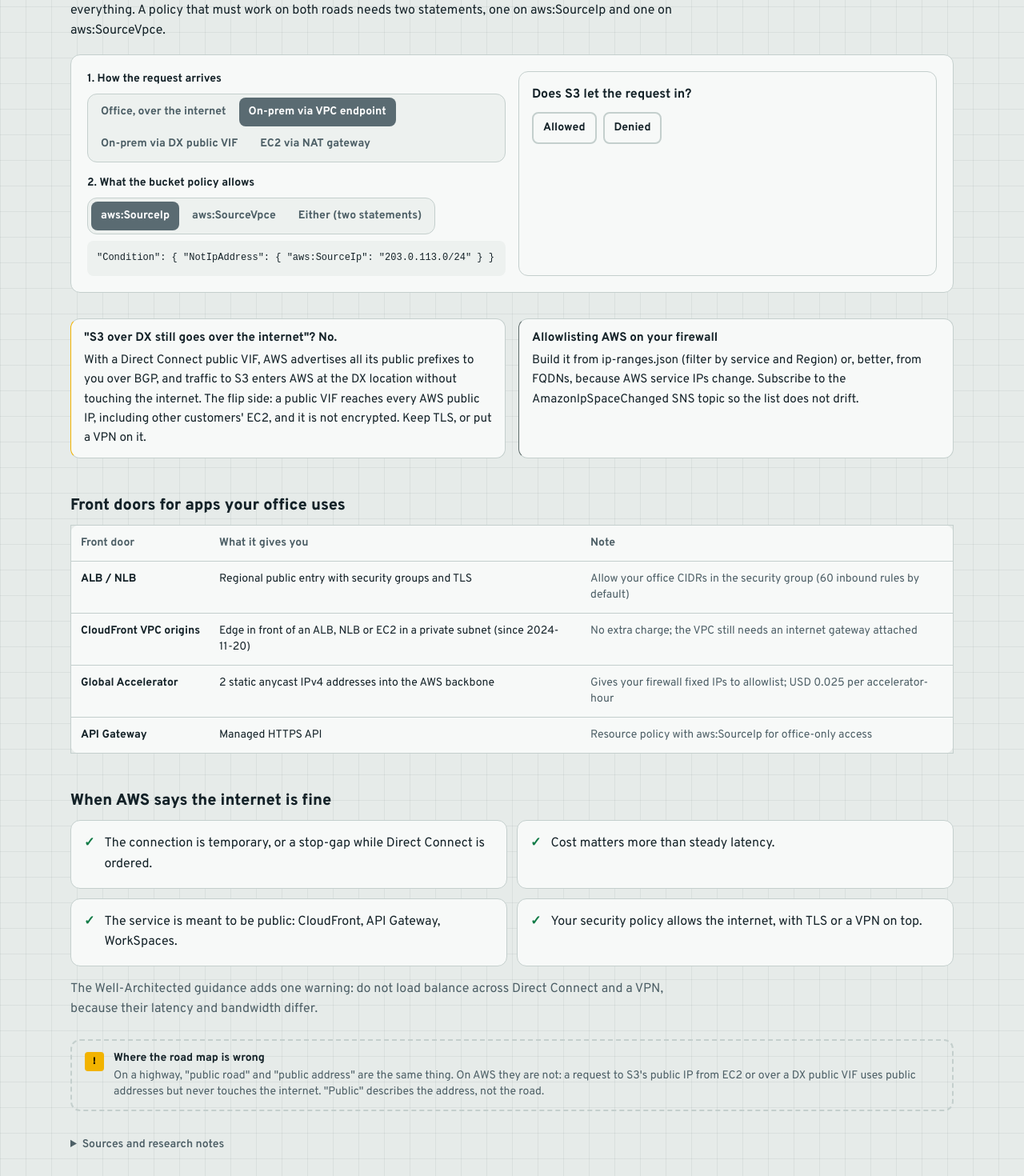
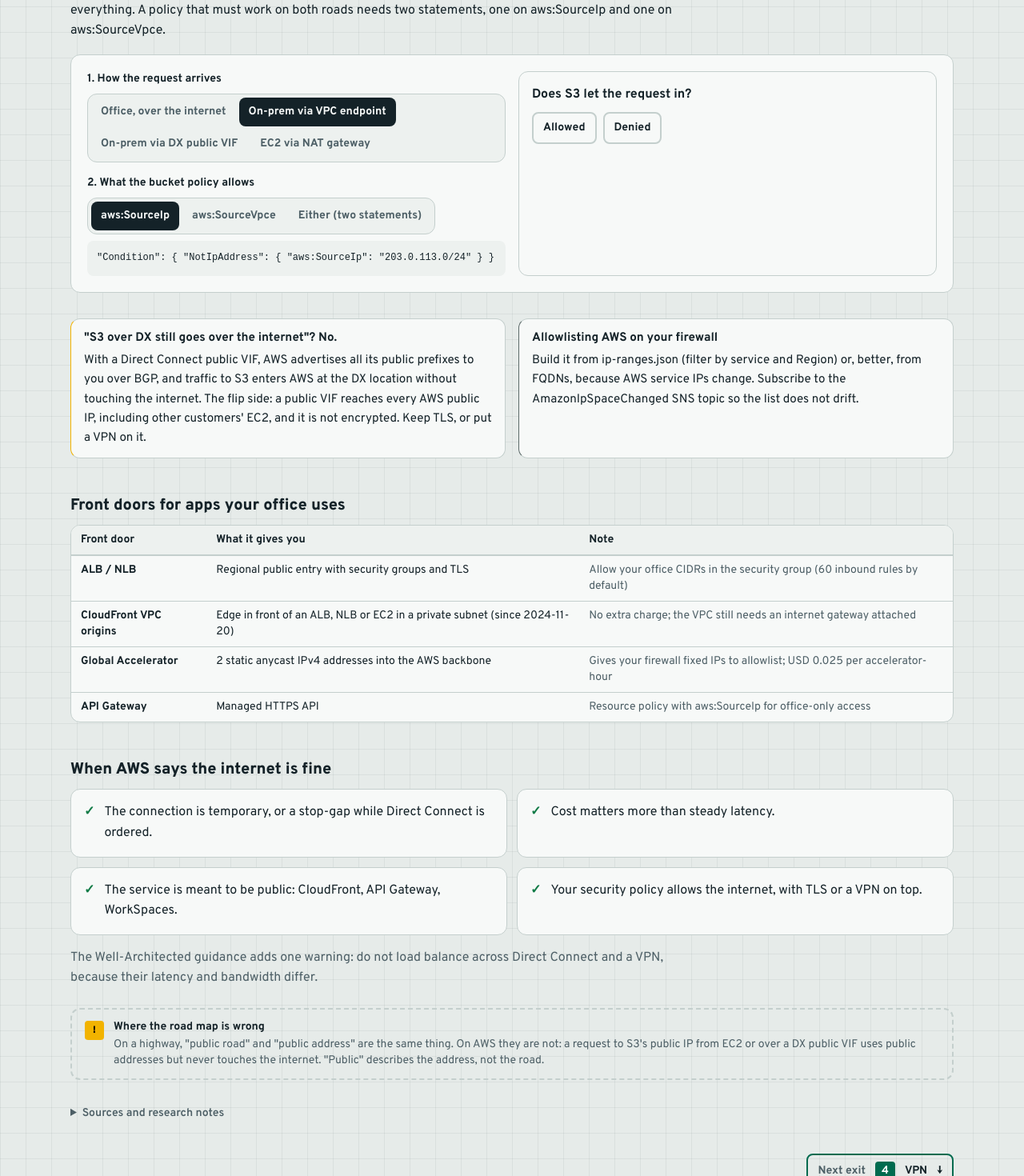
Before and after one commit to 0-draft/on-ramp, a React (Vite) app: page / in a window 1280 px wide. Shown: the part 5560-7030 px from the top of the page at 80% size. Built offline with nearby package versions, Linux system fonts and the light colour scheme; a web font is replaced by a local one.

Commit message:
fix(internet,vpn): BGP limit wording, tunnel-end matrix, failover outage step, shared tables

```diff
--- a/src/features/internet/HopWalk.tsx
+++ b/src/features/internet/HopWalk.tsx
@@ -78,7 +78,8 @@
 
   return (
     <div className="panel p-4 sm:p-5">
-      <Stepper steps={STEPS} index={i} onChange={setI} color={color}>
+      {/* Ink, not the slate internet colour, so Next never reads as disabled. */}
+      <Stepper steps={STEPS} index={i} onChange={setI} color="var(--ink)">
         <svg
           viewBox={`0 0 ${W} ${H}`}
           className="diagram block h-auto w-full"
@@ -153,7 +154,7 @@
                   height={b.h}
                   rx={8}
                   fill={cur ? "var(--paper)" : "var(--paper-2)"}
-                  stroke={cur ? color : awsSide ? "var(--sign)" : "var(--line)"}
+                  stroke={cur ? color : awsSide ? "var(--hub)" : "var(--line)"}
                   strokeWidth={cur ? 3 : 1.5}
                   strokeDasharray={awsSide && !cur ? "5 4" : undefined}
                 />
@@ -200,7 +201,7 @@
                     textAnchor="middle"
                     fontSize={13}
                     fill="var(--ink)"
-                    className="mono"
+                    className="num"
                   >
                     src {srcIp}
                   </text>
@@ -209,7 +210,7 @@
             );
           })()}
         </svg>
-        {narrow && <p className="mt-1 font-mono text-sm">src {srcIp}</p>}
+        {narrow && <p className="mt-1 num text-sm">src {srcIp}</p>}
       </Stepper>
     </div>
   );
--- a/src/features/internet/InternetSection.tsx
+++ b/src/features/internet/InternetSection.tsx
@@ -1,6 +1,13 @@
 import type { L } from "@/i18n/lang";
 import { useLang } from "@/i18n/useLang";
-import { Callout, MetaphorLimit, Section, Sources, Spec } from "@/components/ui";
+import {
+  Callout,
+  DataTable,
+  MetaphorLimit,
+  Section,
+  Sources,
+  Spec,
+} from "@/components/ui";
 import { HopWalk } from "./HopWalk";
 import { PolicyLab } from "./PolicyLab";
 
@@ -90,7 +97,7 @@
   },
   {
     en: "Your security policy allows the internet, with TLS or a VPN on top.",
-    ja: "セキュリティポリシーがインターネットを許し、TLS か VPN をかぶせる。",
+    ja: "セキュリティポリシーがインターネット利用を認めている (TLS か VPN を重ねる前提)。",
   },
 ];
 
@@ -147,6 +154,7 @@
           })}
         </Callout>
         <Callout
+          tone="info"
           title={{
             en: "Allowlisting AWS on your firewall",
             ja: "社内 FW で AWS を許可するには",
@@ -154,7 +162,7 @@
         >
           {t({
             en: "Build it from ip-ranges.json (filter by service and Region) or, better, from FQDNs, because AWS service IPs change. Subscribe to the AmazonIpSpaceChanged SNS topic so the list does not drift.",
-            ja: "ip-ranges.json (service と region で絞る) から、できれば FQDN で作ります。AWS のサービス IP は変わるので、AmazonIpSpaceChanged の SNS トピックを購読してリストが古くならないように。",
+            ja: "ip-ranges.json (サービスとリージョンで絞り込む) から作るか、できれば FQDN ベースにします。AWS のサービス IP は変わるので、AmazonIpSpaceChanged の SNS トピックを購読してリストが古くならないように。",
           })}
         </Callout>
       </div>
@@ -165,30 +173,20 @@
           ja: "社内から使うアプリの入口",
         })}
       </h3>
-      <div className="overflow-x-auto">
-        <table className="panel w-full min-w-[36rem] border-collapse text-sm">
-          <thead>
-            <tr className="text-left text-[var(--muted)]">
-              <th className="p-3">{t({ en: "Front door", ja: "入口" })}</th>
-              <th className="p-3">
-                {t({ en: "What it gives you", ja: "何が得られるか" })}
-              </th>
-              <th className="p-3">{t({ en: "Note", ja: "メモ" })}</th>
-            </tr>
-          </thead>
-          <tbody>
-            {DOORS.map((d) => (
-              <tr key={d.name} className="border-t border-[var(--line)] align-top">
-                <th scope="row" className="p-3 text-left font-bold whitespace-nowrap">
-                  {d.name}
-                </th>
-                <td className="p-3">{t(d.what)}</td>
-                <td className="p-3 text-[var(--muted)]">{t(d.note)}</td>
-              </tr>
-            ))}
-          </tbody>
-        </table>
-      </div>
+      <DataTable
+        columns={[
+          { en: "Front door", ja: "入口" },
+          { en: "What it gives you", ja: "何が得られるか" },
+          { en: "Note", ja: "メモ" },
+        ]}
+        rows={DOORS.map((d) => [
+          d.name,
+          t(d.what),
+          <span key="n" className="text-[var(--muted)]">
+            {t(d.note)}
+          </span>,
+        ])}
+      />
 
       <h3 className="mt-12 mb-3 text-xl font-extrabold">
         {t({
--- a/src/features/internet/PolicyLab.tsx
+++ b/src/features/internet/PolicyLab.tsx
@@ -77,7 +77,6 @@
             options={ARRIVALS}
             value={arrival}
             onChange={setArrival}
-            color="var(--r-internet)"
           />
         </div>
         <div>
@@ -92,7 +91,6 @@
             options={CONDITIONS}
             value={cond}
             onChange={setCond}
-            color="var(--r-internet)"
           />
           <div className="mt-2 overflow-x-auto rounded-lg bg-[var(--paper-2)] p-3">
             <pre className="font-mono text-xs leading-relaxed whitespace-pre">
--- a/src/features/internet/policy.ts
+++ b/src/features/internet/policy.ts
@@ -8,6 +8,8 @@
  *
  * Addresses are documentation ranges (RFC 5737).
  */
+
+import { contains, ipToInt, parseCidr } from "@/lib/cidr";
 
 export type Arrival = "internet" | "endpoint" | "publicVif" | "nat";
 export type Condition = "sourceIp" | "sourceVpce" | "both";
@@ -38,8 +40,11 @@
   }
 }
 
+const OFFICE = parseCidr(OFFICE_CIDR)!;
+
 function inOfficeCidr(ip: string): boolean {
-  return ip.startsWith("203.0.113.");
+  const n = ipToInt(ip);
+  return n !== null && contains(OFFICE, n);
 }
 
 export interface Verdict {
--- a/src/features/vpn/FailoverLab.tsx
+++ b/src/features/vpn/FailoverLab.tsx
@@ -27,7 +27,7 @@
   },
   {
     en: "Tunnel 1 comes back with the same outside IP. With the default startup action (Add), your device must start IKE again; with IKEv1 and no traffic, a tunnel can stay down until it does.",
-    ja: "トンネル 1 が同じ外部 IP で復帰。既定の起動アクション (Add) では社内機器から IKE を張り直す必要があり、IKEv1 で通信がないと張り直すまで down のままのことも。",
+    ja: "トンネル 1 が同じ外部 IP で復帰。既定の起動アクション (Add) では社内機器から IKE を張り直す必要があり、IKEv1 で通信がないと張り直すまで ダウンしたままのことも。",
   },
 ];
 
@@ -205,9 +205,9 @@
             b={hub}
             title="VGW / Transit Gateway"
             sub={t({ en: "AWS side", ja: "AWS 側" })}
-            fill="var(--sign)"
-            ink="var(--on-color)"
-            stroke="var(--sign)"
+            fill="var(--hub)"
+            ink="var(--on-hub)"
+            stroke="var(--hub)"
           />
           {([1, 2] as const).map((n) => {
             const st = n === 1 ? f.t1 : f.t2;
@@ -216,7 +216,7 @@
               <Box
                 key={n}
                 b={ep(n)}
-                title={`${t({ en: "Tunnel", ja: "トンネル" })} ${n} · AZ ${n === 1 ? "a" : "b"}`}
+                title={`${t({ en: "Tunnel", ja: "トンネル" })} ${n} (AZ ${n === 1 ? "a" : "b"})`}
                 sub={t(STATE[st].label)}
                 stroke={carrying ? "var(--ink)" : STATE[st].stroke}
               />
@@ -249,8 +249,16 @@
           style={{ color: f.awsEgress ? "var(--ok)" : "var(--bad)" }}
         >
           {f.awsEgress
-            ? t({ en: "Connected", ja: "接続中" })
-            : t({ en: "Outage: no working tunnel", ja: "停止: 使えるトンネルがない" })}
+            ? t({ en: "✓ Connected", ja: "✓ 接続中" })
+            : f.detecting
+              ? t({
+                  en: "✕ Outage while detection runs: traffic still goes into tunnel 1",
+                  ja: "✕ 検出中は停止: 通信はまだトンネル 1 に送られて消える",
+                })
+              : t({
+                  en: "✕ Outage: no working tunnel",
+                  ja: "✕ 停止: 使えるトンネルがない",
+                })}
         </p>
       </Stepper>
     </div>
--- a/src/features/vpn/VpnSection.tsx
+++ b/src/features/vpn/VpnSection.tsx
@@ -1,7 +1,7 @@
 import type { L } from "@/i18n/lang";
 import { useLang } from "@/i18n/useLang";
 import { ROUTE } from "@/data/routes";
-import { Callout, MetaphorLimit, Section, Sources, Spec } from "@/components/ui";
+import { DataTable, MetaphorLimit, Section, Sources, Spec, Traps } from "@/components/ui";
 import { FailoverLab } from "./FailoverLab";
 import { ThroughputLab } from "./ThroughputLab";
 
@@ -12,11 +12,11 @@
   },
   {
     k: { en: "Standard tunnel", ja: "標準トンネル" },
-    v: { en: "1.25 Gbps · 140,000 PPS", ja: "1.25 Gbps・140,000 PPS" },
+    v: { en: "1.25 Gbps, 140,000 PPS", ja: "1.25 Gbps、140,000 PPS" },
   },
   {
-    k: { en: "Large tunnel (2025-11)", ja: "Large トンネル (2025-11)" },
-    v: { en: "5 Gbps · 400,000 PPS", ja: "5 Gbps・400,000 PPS" },
+    k: { en: "Large tunnel (2025-11)", ja: "広帯域幅トンネル (2025-11)" },
+    v: { en: "5 Gbps, 400,000 PPS", ja: "5 Gbps、400,000 PPS" },
   },
   {
     k: { en: "Max MTU / MSS", ja: "最大 MTU / MSS" },
@@ -30,64 +30,68 @@
     k: { en: "Tokyo price", ja: "東京の料金" },
     v: {
       en: "USD 0.048/h standard, 0.60/h Large",
-      ja: "標準 USD 0.048/時、Large 0.60/時",
+      ja: "標準 USD 0.048/時、広帯域幅 0.60/時",
     },
   },
 ];
 
-const ENDS: { name: string; what: L; limits: L }[] = [
+// Where the tunnels end, as a feature matrix (docs/02, "Where a VPN can end").
+const Y = "✓";
+const N = "✕";
+const ENDS: { name: string; ecmp: L; large: string; accel: string; ipv6: L; notes: L }[] =
+  [
     {
       name: "Virtual private gateway",
-    what: {
-      en: "Per-VPC VPN concentrator, attached to one VPC",
-      ja: "1 つの VPC にアタッチする VPC 専用の VPN 終端",
-    },
-    limits: {
-      en: "10 connections per VGW. No ECMP, no IPv6, no Large tunnels, no acceleration. VPN CloudHub between branches.",
-      ja: "VGW あたり 10 接続。ECMP・IPv6・Large トンネル・高速化はなし。拠点間の VPN CloudHub は可。",
+      ecmp: { en: "✕ one egress tunnel", ja: "✕ 送信は 1 トンネル" },
+      large: N,
+      accel: N,
+      ipv6: { en: "✕", ja: "✕" },
+      notes: {
+        en: "Attached to one VPC. 10 connections per VGW (default, adjustable). VPN CloudHub between branches.",
+        ja: "VPC 1 つにアタッチ。VGW あたり 10 接続 (既定値、引き上げ可)。拠点間の VPN CloudHub は可。",
       },
     },
     {
       name: "Transit Gateway",
-    what: {
-      en: "Regional hub with route tables; VPN is one attachment",
-      ja: "ルートテーブルを持つリージョンのハブ。VPN はアタッチメントの 1 種",
-    },
-    limits: {
-      en: "ECMP across tunnels (BGP), Large tunnels, accelerated VPN, Private IP VPN over DX, IPv6 inside and outside.",
-      ja: "トンネル間 ECMP (BGP)、Large トンネル、高速化 VPN、DX 上のプライベート IP VPN、内外の IPv6。",
+      ecmp: { en: "✓ BGP, option on", ja: "✓ BGP、オプション有効時" },
+      large: Y,
+      accel: Y,
+      ipv6: { en: "✓ inside and outside", ja: "✓ 内側・外側とも" },
+      notes: {
+        en: "Regional hub with route tables; VPN is one attachment. Private IP VPN over DX.",
+        ja: "ルートテーブルを持つリージョンのハブ。VPN はアタッチメントの 1 種。DX 上のプライベート IP VPN も。",
       },
     },
     {
       name: "Cloud WAN",
-    what: {
-      en: "VPN attaches to a core network edge and lands in a segment",
-      ja: "VPN をコアネットワークエッジにアタッチし、セグメントに所属",
-    },
-    limits: {
-      en: "BGP only. Large tunnels and IPv6 supported. The VPN must be in the same account as the core network.",
-      ja: "BGP のみ。Large トンネルと IPv6 は対応。VPN はコアネットワークと同じアカウントに必要。",
+      ecmp: { en: "✓ BGP, on by default", ja: "✓ BGP、既定で有効" },
+      large: Y,
+      accel: N,
+      ipv6: { en: "✓", ja: "✓" },
+      notes: {
+        en: "BGP only; lands in a segment. The VPN must be in the same account as the core network.",
+        ja: "BGP のみ。セグメントに所属。VPN はコアネットワークと同じアカウントに必要。",
       },
     },
     {
-    name: "VPN Concentrator",
-    what: {
-      en: "One shared Transit Gateway attachment for many small sites (2025-11-19)",
-      ja: "多数の小拠点をまとめる共有の Transit Gateway アタッチメント (2025-11-19)",
-    },
-    limits: {
-      en: "Transit Gateway only. 100 sites, 100 Mbps and 10,000 PPS per site, 5 Gbps total. BGP only, no ECMP.",
-      ja: "Transit Gateway のみ。100 拠点、拠点あたり 100 Mbps・10,000 PPS、合計 5 Gbps。BGP のみ、ECMP なし。",
+      name: "VPN Concentrator (2025-11-19)",
+      ecmp: { en: "✕", ja: "✕" },
+      large: N,
+      accel: Y,
+      ipv6: { en: "no dual-stack", ja: "デュアルスタック不可" },
+      notes: {
+        en: "Transit Gateway only, BGP only. 100 sites, 100 Mbps and 10,000 PPS per site, 5 Gbps shared.",
+        ja: "Transit Gateway のみ、BGP のみ。100 拠点、拠点あたり 100 Mbps・10,000 PPS、合計 5 Gbps。",
       },
     },
   ];
 
 const VARIANTS: { title: L; body: L }[] = [
   {
-    title: { en: "Accelerated VPN", ja: "高速化 VPN (Accelerated VPN)" },
+    title: { en: "Accelerated VPN", ja: "高速 VPN (Accelerated VPN)" },
     body: {
       en: "Global Accelerator brings your tunnels onto the AWS backbone at the nearest edge location. Transit Gateway only, set at creation, NAT-T required, not with Large tunnels. Listed for Tokyo, not for Osaka.",
-      ja: "Global Accelerator で最寄りのエッジから AWS バックボーンに乗せます。Transit Gateway のみ、作成時にだけ指定、NAT-T 必須、Large トンネルとは併用不可。東京は対応、大阪は一覧になし。",
+      ja: "Global Accelerator で最寄りのエッジから AWS バックボーンに乗せます。Transit Gateway のみ、作成時にだけ指定、NAT-T 必須、広帯域幅トンネルとは併用不可。東京は対応、大阪は一覧になし。",
     },
   },
   {
@@ -97,14 +101,14 @@
     },
     body: {
       en: "IPsec over a DX transit VIF to a Transit Gateway, with private outside IPs on both ends. It encrypts DX without a public VIF. Large tunnels work with it; the Concentrator does not.",
-      ja: "DX のトランジット VIF 上で Transit Gateway まで IPsec を張り、両端の外部 IP はプライベート。パブリック VIF なしで DX を暗号化できます。Large トンネルは可、Concentrator は不可。",
+      ja: "DX のトランジット VIF 上で Transit Gateway まで IPsec を張り、両端の外部 IP はプライベート。パブリック VIF なしで DX を暗号化できます。広帯域幅トンネルは可、VPN コンセントレータは不可。",
     },
   },
   {
     title: { en: "Static or BGP", ja: "静的か BGP か" },
     body: {
-      en: "Static needs you to list prefixes and fails over on tunnel state alone. BGP is required for ECMP, Cloud WAN and the Concentrator. Limits: 100 prefixes from you to a VGW, 1,000 to a Transit Gateway; exceed them and the session drops.",
-      ja: "静的はプレフィックスを手で登録し、フェイルオーバーはトンネル状態だけが頼り。ECMP・Cloud WAN・Concentrator には BGP が必須。上限は社内→VGW 100、→Transit Gateway 1,000 プレフィックスで、超えるとセッションが落ちます。",
+      en: "Static needs you to list prefixes (up to 100 static routes) and fails over on tunnel state alone. BGP is required for ECMP, Cloud WAN and the Concentrator. BGP limits: 100 prefixes from you to a VGW, 1,000 to a Transit Gateway; exceed them and the session drops.",
+      ja: "静的はプレフィックスを手で登録し (静的ルートは最大 100)、フェイルオーバーはトンネル状態だけが頼り。ECMP・Cloud WAN・VPN コンセントレータには BGP が必須。BGP の上限は社内から VGW へ 100、Transit Gateway へ 1,000 プレフィックスで、超えるとセッションが落ちます。",
     },
   },
 ];
@@ -177,15 +181,26 @@
           ja: "AWS 側でトンネルが終わる場所",
         })}
       </h3>
-      <div className="grid gap-3 sm:grid-cols-2">
-        {ENDS.map((e) => (
-          <article key={e.name} className="panel p-4">
-            <h4 className="font-extrabold">{e.name}</h4>
-            <p className="mt-1 text-sm text-[var(--muted)]">{t(e.what)}</p>
-            <p className="mt-2 text-sm">{t(e.limits)}</p>
-          </article>
-        ))}
-      </div>
+      <DataTable
+        columns={[
+          { en: "Termination", ja: "終端" },
+          { en: "ECMP", ja: "ECMP" },
+          { en: "Large tunnels", ja: "広帯域幅トンネル" },
+          { en: "Accelerated", ja: "高速 VPN" },
+          { en: "IPv6", ja: "IPv6" },
+          { en: "Notes", ja: "補足" },
+        ]}
+        rows={ENDS.map((e) => [
+          e.name,
+          t(e.ecmp),
+          e.large,
+          e.accel,
+          t(e.ipv6),
+          <span key="n" className="text-[var(--muted)]">
+            {t(e.notes)}
+          </span>,
+        ])}
+      />
 
       <h3 className="mt-12 mb-2 text-xl font-extrabold">
         {t({ en: "How fast can it go?", ja: "どこまで速くなる?" })}
@@ -193,7 +208,7 @@
       <p className="mb-4 max-w-3xl">
         {t({
           en: "Each tunnel has a ceiling: 1.25 Gbps standard, 5 Gbps Large. To go past one tunnel you need ECMP, which only Transit Gateway and Cloud WAN do, only with BGP. Even then, a single flow sticks to one tunnel. A virtual private gateway uses one tunnel to send to you, full stop.",
-          ja: "トンネルには上限があります: 標準 1.25 Gbps、Large 5 Gbps。1 本を超えるには ECMP が必要で、できるのは Transit Gateway と Cloud WAN だけ、しかも BGP のときだけ。それでも 1 フローは 1 トンネルに固定。仮想プライベートゲートウェイは社内への送信に 1 本しか使いません。",
+          ja: "トンネルには上限があります: 標準 1.25 Gbps、広帯域幅 5 Gbps。1 本を超えるには ECMP が必要で、できるのは Transit Gateway と Cloud WAN だけ、しかも BGP のときだけ。それでも 1 フローは 1 トンネルに固定。仮想プライベートゲートウェイは社内への送信に 1 本しか使いません。",
         })}
       </p>
       <ThroughputLab />
@@ -208,13 +223,7 @@
       </div>
 
       <div className="mt-8">
-        <Callout tone="bad" title={{ en: "Common traps", ja: "よくある落とし穴" }}>
-          <ul className="list-disc space-y-1 pl-5">
-            {TRAPS.map((x, i) => (
-              <li key={i}>{t(x)}</li>
-            ))}
-          </ul>
-        </Callout>
+        <Traps items={TRAPS} />
       </div>
 
       <MetaphorLimit>
--- a/src/features/vpn/failover.ts
+++ b/src/features/vpn/failover.ts
@@ -12,6 +12,11 @@
   t2: TunnelState;
   /** The tunnel AWS uses to send traffic to you, or null if none works. */
   awsEgress: "t1" | "t2" | null;
+  /**
+   * Tunnel 1 has stopped answering but dead peer detection (or the BGP hold
+   * timer) has not given up yet: traffic is still sent into it and lost.
+   */
+  detecting: boolean;
 }
 
 export const FAILOVER_STEPS = 5;
@@ -20,17 +25,19 @@
   const t2: TunnelState = oneTunnel ? "off" : "up";
   switch (Math.max(0, Math.min(FAILOVER_STEPS - 1, step))) {
     case 0:
-      return { t1: "up", t2, awsEgress: "t1" };
+      return { t1: "up", t2, awsEgress: "t1", detecting: false };
     case 1:
       // Replacement has started but nothing has noticed yet.
-      return { t1: "replacing", t2, awsEgress: "t1" };
+      return { t1: "replacing", t2, awsEgress: "t1", detecting: false };
     case 2:
-      // Dead peer detection / BGP hold timer expires.
-      return { t1: "down", t2, awsEgress: oneTunnel ? null : "t1" };
+      // Tunnel 1 is gone, and until dead peer detection or the BGP hold timer
+      // gives up (tens of seconds) traffic still goes into it: an outage
+      // even with two tunnels.
+      return { t1: "down", t2, awsEgress: null, detecting: true };
     case 3:
-      return { t1: "down", t2, awsEgress: oneTunnel ? null : "t2" };
+      return { t1: "down", t2, awsEgress: oneTunnel ? null : "t2", detecting: false };
     default:
       // Endpoint is back with the same outside IP once the CGW re-initiates.
-      return { t1: "up", t2, awsEgress: oneTunnel ? "t1" : "t2" };
+      return { t1: "up", t2, awsEgress: oneTunnel ? "t1" : "t2", detecting: false };
   }
 }
```
Also changed, not shown: src/features/vpn/ThroughputLab.tsx (+37 -25 lines), 1 other file (tests, documents, lock files or other folders). Lines whose indentation alone changed are shown as unchanged.
